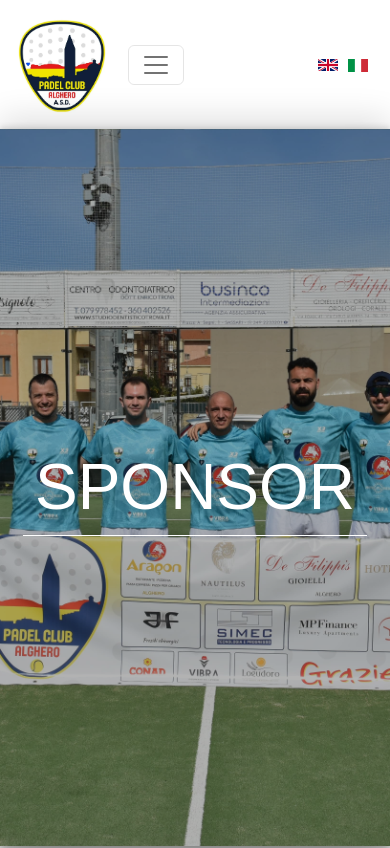
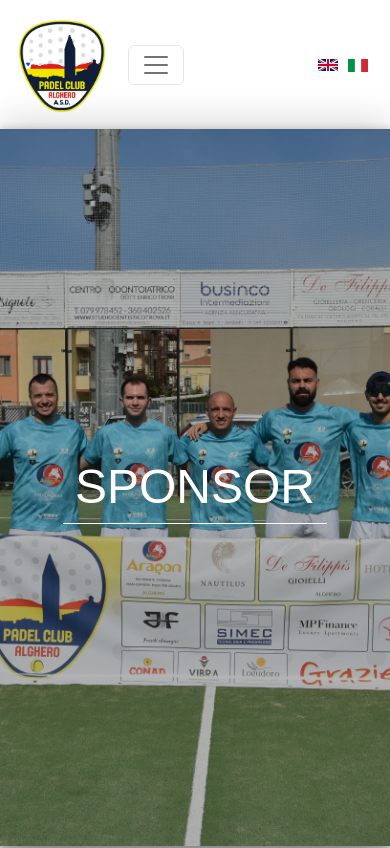
Before and after one commit to gianlucanied/pclub-project, a Vue app: page /sponsor in a window 390 px wide. Shown: the top 848 px of the page. Built offline with nearby package versions, Linux system fonts and the light colour scheme; a web font is replaced by a local one.

Commit message:
fix: font-size sponsor jumbotron

```diff
--- a/src/pages/AppSponsor.vue
+++ b/src/pages/AppSponsor.vue
@@ -238,5 +238,9 @@
     .form-container {
         width: 90%;
     }
+
+    .jumbotron {
+        font-size: 3rem;
+    }
 }
 </style>
```
